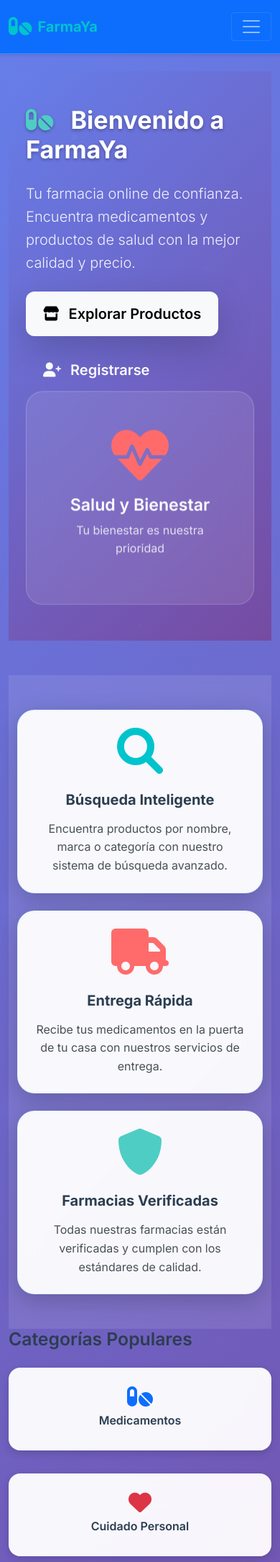
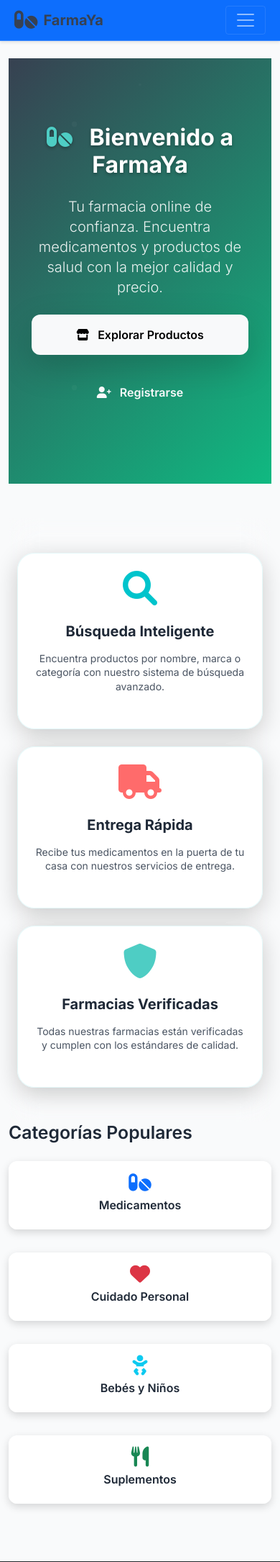
Before and after one commit to JustinnDev/Farmacia, a Django app: page / in a window 390 px wide. Shown: the top 2170 px of the page at 72% size. Run offline with Django 5.2, Linux system fonts and the light colour scheme.

Commit message:
Fronted mas minimalista

```diff
--- a/farmaya/settings.py
+++ b/farmaya/settings.py
@@ -120,6 +120,7 @@ USE_TZ = True
 
 STATIC_URL = 'static/'
 STATICFILES_DIRS = [BASE_DIR / 'static']
+STATIC_ROOT = BASE_DIR / 'staticfiles'
 
 # Media files
 MEDIA_URL = '/media/'
--- a/static/css/style.css
+++ b/static/css/style.css
@@ -1,31 +1,31 @@
 /* FarmaYa - Canva-inspired Design System */
 
-/* Color Palette - Canva Inspired */
+/* Color Palette - Minimalist & Elegant */
 :root {
-    --canva-primary: #00C4CC;
-    --canva-secondary: #FF6B6B;
-    --canva-accent: #4ECDC4;
-    --canva-dark: #2C3E50;
-    --canva-light: #F8F9FA;
-    --canva-gray-50: #F8F9FA;
-    --canva-gray-100: #E9ECEF;
-    --canva-gray-200: #DEE2E6;
-    --canva-gray-300: #CED4DA;
-    --canva-gray-400: #ADB5BD;
-    --canva-gray-500: #6C757D;
-    --canva-gray-600: #495057;
-    --canva-gray-700: #343A40;
-    --canva-gray-800: #212529;
-    --canva-gray-900: #000000;
-    --canva-success: #51CF66;
-    --canva-warning: #FFD43B;
-    --canva-danger: #FF6B6B;
-    --canva-info: #74C0FC;
+    --canva-primary: #374151;      /* Charcoal Gray */
+    --canva-secondary: #F59E0B;    /* Warm Amber */
+    --canva-accent: #10B981;       /* Sage Green */
+    --canva-dark: #1F2937;         /* Dark Slate */
+    --canva-light: #F9FAFB;        /* Pure White */
+    --canva-gray-50: #F9FAFB;
+    --canva-gray-100: #F3F4F6;
+    --canva-gray-200: #E5E7EB;
+    --canva-gray-300: #D1D5DB;
+    --canva-gray-400: #9CA3AF;
+    --canva-gray-500: #6B7280;
+    --canva-gray-600: #4B5563;
+    --canva-gray-700: #374151;
+    --canva-gray-800: #1F2937;
+    --canva-gray-900: #111827;
+    --canva-success: #10B981;
+    --canva-warning: #F59E0B;
+    --canva-danger: #EF4444;
+    --canva-info: #3B82F6;
 
     /* Gradients */
-    --gradient-primary: linear-gradient(135deg, #00C4CC 0%, #4ECDC4 100%);
-    --gradient-secondary: linear-gradient(135deg, #FF6B6B 0%, #FFA726 100%);
-    --gradient-accent: linear-gradient(135deg, #4ECDC4 0%, #00C4CC 100%);
+    --gradient-primary: linear-gradient(135deg, #374151 0%, #4B5563 100%);
+    --gradient-secondary: linear-gradient(135deg, #F59E0B 0%, #FBBF24 100%);
+    --gradient-accent: linear-gradient(135deg, #10B981 0%, #34D399 100%);
 
     /* Shadows */
     --shadow-sm: 0 2px 4px rgba(0, 0, 0, 0.1);
@@ -48,7 +48,7 @@
 /* Global Styles */
 body {
     font-family: var(--font-primary);
-    background: linear-gradient(135deg, #667eea 0%, #764ba2 100%);
+    background: var(--canva-light);
     min-height: 100vh;
     color: var(--canva-gray-800);
     line-height: 1.6;
@@ -348,22 +348,238 @@ footer a:hover {
     animation: fadeInUp 0.6s ease-out;
 }
 
-/* Responsive Design */
-@media (max-width: 768px) {
-    .jumbotron {
-        padding: 2rem 1rem;
+/* Responsive Design - Mobile First Approach */
+
+/* Extra Small Devices (phones, <576px) */
+@media (max-width: 575.98px) {
+    /* Global */
+    body {
+        font-size: 14px;
+        line-height: 1.4;
     }
 
-    .jumbotron h1 {
-        font-size: 2rem;
+    /* Navigation */
+    .navbar {
+        padding: 0.5rem;
     }
 
     .navbar-brand {
         font-size: 1.25rem;
     }
 
+    .navbar-nav .nav-link {
+        padding: 0.5rem;
+        font-size: 0.9rem;
+    }
+
+    /* Hero Section */
+    .hero-section {
+        min-height: 60vh;
+        padding: 2rem 1rem;
+    }
+
+    .hero-section h1 {
+        font-size: 2rem;
+        margin-bottom: 1rem;
+    }
+
+    .hero-section .lead {
+        font-size: 1rem;
+        margin-bottom: 1.5rem;
+    }
+
+    .hero-section .btn {
+        width: 100%;
+        margin-bottom: 0.5rem;
+    }
+
+    /* Cards */
+    .card {
+        margin-bottom: 1rem;
+        border-radius: var(--radius-md);
+    }
+
+    .card-header {
+        padding: 1rem;
+        font-size: 1rem;
+    }
+
     .card-body {
+        padding: 1rem;
+    }
+
+    /* Features Section */
+    .features-section {
+        padding: 2rem 0;
+    }
+
+    .feature-card {
+        margin-bottom: 1.5rem;
         padding: 1.5rem;
+    }
+
+    .feature-icon {
+        margin-bottom: 1rem;
+    }
+
+    .feature-icon i {
+        font-size: 3rem;
+    }
+
+    /* Product Grid */
+    .product-grid .col-md-4 {
+        margin-bottom: 1rem;
+    }
+
+    /* Forms */
+    .form-control, .form-select {
+        font-size: 16px; /* Prevents zoom on iOS */
+        padding: 0.75rem;
+    }
+
+    .btn {
+        font-size: 1rem;
+        padding: 0.75rem 1rem;
+        width: 100%;
+        margin-bottom: 0.5rem;
+    }
+
+    /* Tables */
+    .table-responsive {
+        font-size: 0.875rem;
+    }
+
+    .table td, .table th {
+        padding: 0.5rem;
+    }
+
+    /* Order Details */
+    .order-item {
+        padding: 1rem 0;
+    }
+
+    .order-item img {
+        width: 60px;
+        height: 60px;
+    }
+
+    /* Cart */
+    .cart-item {
+        padding: 1rem 0;
+    }
+
+    .cart-item img {
+        width: 60px;
+        height: 60px;
+    }
+
+    /* Footer */
+    footer {
+        padding: 2rem 1rem 1rem;
+        text-align: center;
+    }
+
+    footer .row > div {
+        margin-bottom: 1.5rem;
+    }
+}
+
+/* Small Devices (tablets, >=576px) */
+@media (min-width: 576px) and (max-width: 767.98px) {
+    .hero-section h1 {
+        font-size: 2.5rem;
+    }
+
+    .feature-card {
+        padding: 2rem;
+    }
+
+    .btn {
+        width: auto;
+    }
+}
+
+/* Medium Devices (tablets, >=768px) */
+@media (min-width: 768px) and (max-width: 991.98px) {
+    .hero-section {
+        min-height: 65vh;
+    }
+
+    .hero-section h1 {
+        font-size: 2.75rem;
+    }
+
+    .features-section {
+        padding: 3rem 0;
+    }
+
+    .feature-card {
+        padding: 2.5rem;
+    }
+}
+
+/* Large Devices (desktops, >=992px) */
+@media (min-width: 992px) and (max-width: 1199.98px) {
+    .hero-section h1 {
+        font-size: 3rem;
+    }
+}
+
+/* Extra Large Devices (large desktops, >=1200px) */
+@media (min-width: 1200px) {
+    .container {
+        max-width: 1400px;
+    }
+
+    .hero-section h1 {
+        font-size: 3.5rem;
+    }
+}
+
+/* Touch-friendly interactions */
+@media (hover: none) and (pointer: coarse) {
+    .btn {
+        min-height: 44px;
+        font-size: 1.1rem;
+    }
+
+    .nav-link {
+        min-height: 44px;
+        display: flex;
+        align-items: center;
+    }
+
+    .card:hover {
+        transform: none;
+    }
+
+    .product-card:hover {
+        transform: none;
+    }
+}
+
+/* High DPI displays */
+@media (-webkit-min-device-pixel-ratio: 2), (min-resolution: 192dpi) {
+    .hero-section::before {
+        background-size: 50px 50px;
+    }
+}
+
+/* Print styles */
+@media print {
+    .navbar,
+    .btn,
+    footer {
+        display: none !important;
+    }
+
+    .card {
+        border: 1px solid #000;
+        box-shadow: none;
+    }
+
+    body {
+        background: white !important;
     }
 }
 
@@ -690,7 +906,7 @@ footer {
 
 /* Hero Section Styles */
 .hero-section {
-    background: linear-gradient(135deg, #667eea 0%, #764ba2 100%);
+    background: linear-gradient(135deg, var(--canva-primary) 0%, var(--canva-accent) 100%);
     min-height: 70vh;
     display: flex;
     align-items: center;
--- a/templates/base.html
+++ b/templates/base.html
@@ -2,7 +2,7 @@
 <html lang="es">
 <head>
     <meta charset="UTF-8">
-    <meta name="viewport" content="width=device-width, initial-scale=1.0">
+    <meta name="viewport" content="width=device-width, initial-scale=1, shrink-to-fit=no, user-scalable=no">
     <title>{% block title %}FarmaYa - Tu Farmacia Online{% endblock %}</title>
     <link href="https://fonts.googleapis.com/css2?family=Inter:wght@300;400;500;600;700&display=swap" rel="stylesheet">
     <link href="https://cdn.jsdelivr.net/npm/bootstrap@5.1.3/dist/css/bootstrap.min.css" rel="stylesheet">
--- a/templates/users/home.html
+++ b/templates/users/home.html
@@ -6,9 +6,9 @@
 <div class="row">
     <div class="col-12">
         <div class="hero-section text-center py-5 mb-5">
-            <div class="container">
-                <div class="row align-items-center">
-                    <div class="col-lg-6 text-start">
+            <div class="container-fluid px-3">
+                <div class="row align-items-center justify-content-center">
+                    <div class="col-lg-6 col-md-8 text-center">
                         <h1 class="display-4 fw-bold mb-4" style="color: white; text-shadow: 0 2px 4px rgba(0,0,0,0.3);">
                             <i class="fas fa-pills me-3" style="color: #4ECDC4;"></i>
                             Bienvenido a FarmaYa
@@ -16,22 +16,13 @@
                         <p class="lead mb-4" style="color: rgba(255,255,255,0.9); font-size: 1.25rem;">
                             Tu farmacia online de confianza. Encuentra medicamentos y productos de salud con la mejor calidad y precio.
                         </p>
-                        <div class="d-flex gap-3 flex-wrap">
+                        <div class="d-flex flex-column flex-sm-row gap-3 justify-content-center">
                             <a href="{% url 'products:product_list' %}" class="btn btn-light btn-lg px-4 py-3 shadow-lg">
                                 <i class="fas fa-store me-2"></i> Explorar Productos
                             </a>
                             <a href="{% url 'users:register' %}" class="btn btn-outline-light btn-lg px-4 py-3">
                                 <i class="fas fa-user-plus me-2"></i> Registrarse
                             </a>
-                        </div>
-                    </div>
-                    <div class="col-lg-6">
-                        <div class="hero-illustration text-center">
-                            <div class="floating-card" style="background: rgba(255,255,255,0.1); backdrop-filter: blur(20px); border-radius: 24px; padding: 3rem; border: 1px solid rgba(255,255,255,0.2);">
-                                <i class="fas fa-heartbeat fa-5x mb-3" style="color: #FF6B6B;"></i>
-                                <h3 style="color: white;">Salud y Bienestar</h3>
-                                <p style="color: rgba(255,255,255,0.8);">Tu bienestar es nuestra prioridad</p>
-                            </div>
                         </div>
                     </div>
                 </div>
```
Also changed, not shown: templates/products/product_list.html (+10 -10 lines).
